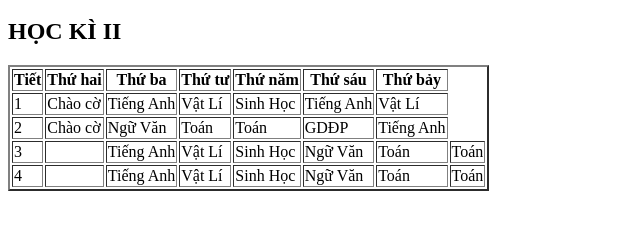
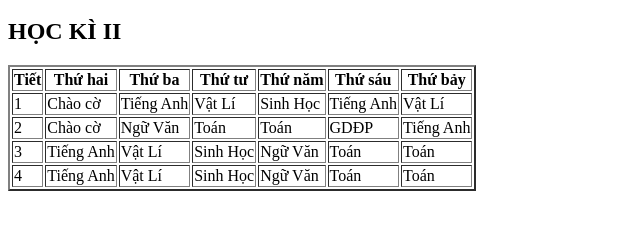
Before and after one commit to phuongthao296/mammam, a plain HTML site: page index.html in a window 1280 px wide. Shown: the part 48-278 px from the top of the page, without its empty margins (0-640 px from the left). Drawn offline with Linux system fonts and the light colour scheme.

Commit message:
Update index.html

```diff
--- a/index.html
+++ b/index.html
@@ -16,10 +16,10 @@
       <td>2</td> <td>Chào cờ</td> <td>Ngữ Văn</td> <td>Toán</td> <td>Toán</td> <td>GDĐP</td> <td>Tiếng Anh</td>
     </tr>
     <tr>
-      <td>3</td> <td><td>Tiếng Anh</td> <td>Vật Lí</td> <td>Sinh Học</td></td> <td>Ngữ Văn</td> <td>Toán</td> <td>Toán</td>
+      <td>3</td> <td>Tiếng Anh</td> <td>Vật Lí</td> <td>Sinh Học</td></td> <td>Ngữ Văn</td> <td>Toán</td> <td>Toán</td>
     </tr>
     <tr>
-      <td>4</td> <td><td>Tiếng Anh</td> <td>Vật Lí</td> <td>Sinh Học</td></td> <td>Ngữ Văn</td> <td>Toán</td> <td>Toán</td>
+      <td>4</td> <td>Tiếng Anh</td> <td>Vật Lí</td> <td>Sinh Học</td></td> <td>Ngữ Văn</td> <td>Toán</td> <td>Toán</td>
     </tr>
   </table>
 </body>
```
